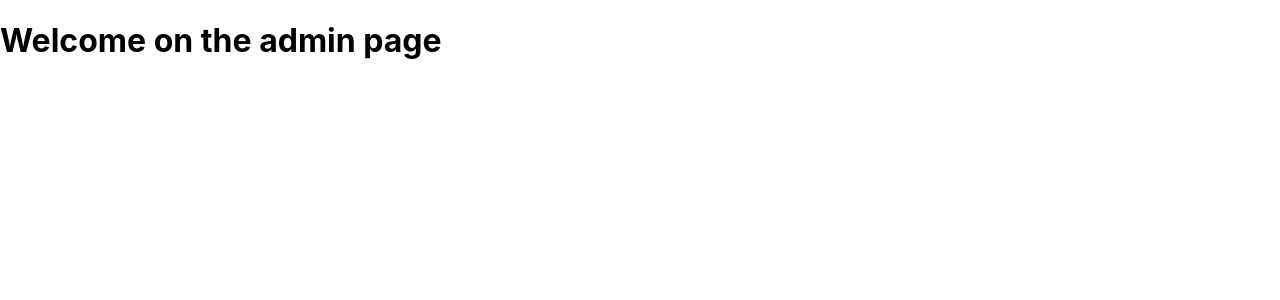
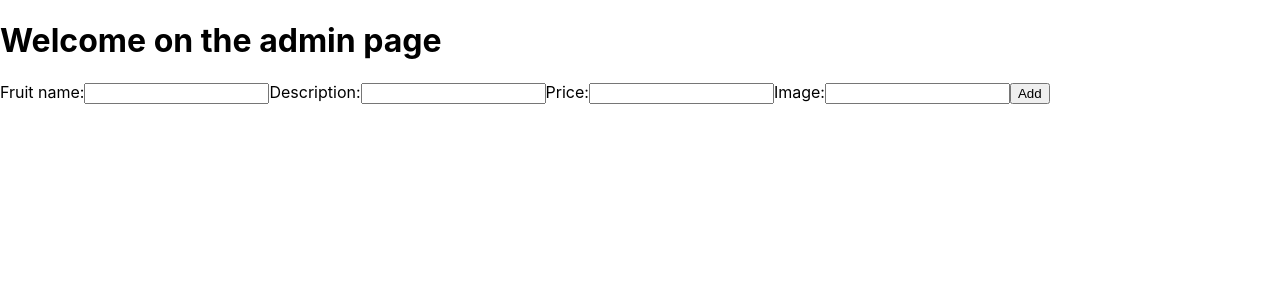
Before and after one commit to ZeFifi/kata-adlere, a React (Create React App) app: page /admin in a window 1280 px wide. Shown: the top 300 px of the page. Built offline with nearby package versions, Linux system fonts and the light colour scheme.

Commit message:
Can post to the API successfully

```diff
--- a/api/db.json
+++ b/api/db.json
@@ -13,6 +13,13 @@
       "description": "bla bla",
       "price": 5,
       "image": "https://www.cuisinealafrancaise.com/img/thumbs/Nectarines-71c3e068c61c06bf0f69d6bb360e1eae.jpg"
+    },
+    {
+      "name": "Framboise",
+      "description": "Trop bon les framboises",
+      "price": "11",
+      "image": "https://img-3.journaldesfemmes.fr/lZqm2rIC2PMKPP1zVrNP7uFsyoo=/910x607/smart/91eed6d1ec5c4912849bc192c62161ab/ccmcms-jdf/10662426.jpg",
+      "id": 3
     }
   ],
   "vegetables": [
--- /dev/null
+++ b/src/components/AddFruits/AddFruits.js
@@ -0,0 +1,56 @@
+import React from 'react';
+import axios from 'axios';
+
+class AddFruits extends React.Component {
+    state = {
+        name: '',
+        description: '',
+        price: '',
+        image: '',
+    };
+
+    handleChange = event => {
+        this.setState({ [event.target.name]: event.target.value });
+    };
+
+    handleSubmit = event => {
+        event.preventDefault();
+
+        const { name, description, price, image} = this.state;
+
+        axios.post(`http://localhost:3001/fruits`, { name, description, price, image})
+            .then(res => {
+                console.log(res);
+                console.log(res.data);
+            })
+    };
+
+    render() {
+        const { name, description, price, image} = this.state;
+        return (
+            <div>
+                <form onSubmit={this.handleSubmit}>
+                    <label>
+                        Fruit name:
+                        <input type="text" name="name" value={name} onChange={this.handleChange} />
+                    </label>
+                    <label>
+                        Description:
+                        <input type="text" name="description" value={description} onChange={this.handleChange} />
+                    </label>
+                    <label>
+                        Price:
+                        <input type="text" name="price" value={price} onChange={this.handleChange} />
+                    </label>
+                    <label>
+                        Image:
+                        <input type="text" name="image" value={image} onChange={this.handleChange} />
+                    </label>
+                    <button type="submit">Add</button>
+                </form>
+            </div>
+        )
+    }
+}
+
+export default AddFruits
--- a/src/components/Admin/Admin.js
+++ b/src/components/Admin/Admin.js
@@ -1,10 +1,12 @@
 import React, {Component} from 'react';
+import AddFruits from "../AddFruits/AddFruits";
 
 class Admin extends Component {
     render() {
         return (
             <React.Fragment>
                 <h1>Welcome on the admin page</h1>
+                <AddFruits/>
             </React.Fragment>
         );
     }
```
